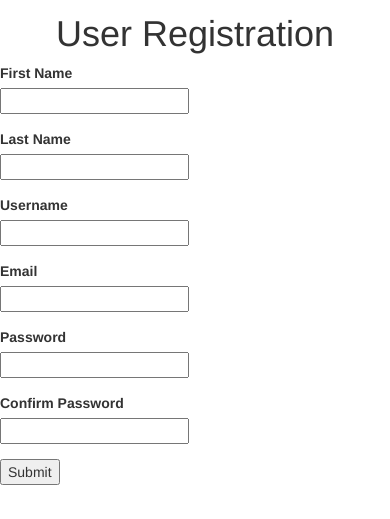
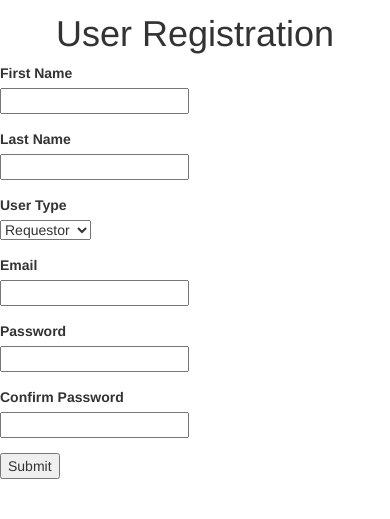
Before and after one commit to bbhambore/abstract-art, a Flask app: page /register/ in a window 390 px wide. Shown: the part 281-800 px from the top of the page. Run offline with Flask 2, Linux system fonts and the light colour scheme; parts of the project's set-up code (start-up, migrations or seed data) failed here and were passed over; some libraries are stand-ins or nearby versions.

Commit message:
Update schema and code for register, login and home pages

```diff
--- a/app.py
+++ b/app.py
@@ -30,14 +30,22 @@ CKEditor(app)
 
 @app.route('/')
 def index():
-    cur = mysql.connection.cursor()
-    resultValue = cur.execute("SELECT * FROM blog")
-    if resultValue > 0:
-        blogs = cur.fetchall()
+    if session:
+        cur = mysql.connection.cursor()
+        query = "SELECT * FROM ((SELECT * FROM question where user_id = " + str(session['userId']) + \
+        ") as q NATURAL JOIN (SELECT * FROM image) as i)"
+        resultValue = cur.execute(query)
+        if resultValue > 0:
+            results = cur.fetchall()
+            cur.close()
+            for result in results:
+                img = base64.b64encode(result["image_blob"]).decode("utf-8")
+                result["image_blob"] = img
+            return render_template('index.html', results = results)
         cur.close()
-        return render_template('index.html', blogs = blogs)
-    cur.close()
-    return render_template('index.html', blogs = None)
+        return render_template('index.html', results = None)
+    else:
+        return redirect('/login')
 
 @app.route('/about/')
 def about():
@@ -57,19 +65,20 @@ def register():
     if request.method == 'POST':
         try:
             userDetails = request.form
+            print(userDetails['last_name'])
             if userDetails['password'] != userDetails['confirm_password']:
                 flash('Passwords do not match! Try again.', 'danger')
                 return render_template('register.html')
             cur = mysql.connection.cursor()
-            cur.execute("INSERT INTO user (first_name, last_name, username, email, password)" \
-            "VALUES(%s, %s, %s, %s, %s)", (userDetails['first_name'], userDetails['last_name'], \
-            userDetails['username'], userDetails['email'], generate_password_hash(userDetails['password'])))
+            cur.execute("INSERT INTO login (password, user_type, first_name, last_name, email)" \
+            "VALUES(%s, %s, %s, %s, %s)", (generate_password_hash(userDetails['password']), \
+            userDetails['user_type'], userDetails['first_name'], userDetails['last_name'], userDetails['email']))
             mysql.connection.commit()
             cur.close()
             flash('Registration successful! Please login.', 'success')
             return redirect('/login')
         except:
-            flash('Your username might already be used', 'danger')
+            flash('User could not be registered', 'danger')
             return render_template('register.html')
     return render_template('register.html')
 
@@ -77,16 +86,19 @@ def register():
 def login():
     if request.method == "POST":
         userDetails = request.form
-        username = userDetails['username']
+        email = userDetails['email']
         cur = mysql.connection.cursor()
-        resultValue = cur.execute("SELECT * FROM user WHERE username = %s", ([username]))
+        resultValue = cur.execute("SELECT * FROM login WHERE email = %s", ([email]))
         if resultValue > 0:
             user = cur.fetchone()
+            print(user)
             if check_password_hash(user['password'], userDetails['password']):
                 session['login'] = True
                 session['firstName'] = user['first_name']
                 session['lastName'] = user['last_name']
-                flash('Welcome ' +session['firstName'] + '! You have been successfully logged in', 'success')
+                session['userId'] = user['user_id']
+                print(session)
+                flash('Welcome ' + session['firstName'] + '! You have been successfully logged in', 'success')
             else:
                 cur.close()
                 flash('Password do not match', 'danger')
@@ -101,29 +113,35 @@ def login():
 
 @app.route('/write-blog/', methods = ['GET', 'POST'])
 def write_blog():
-    if request.method == "POST":
-        blogpost = request.form
-        title = blogpost['title']
-        body = blogpost['body']
-        author = session['firstName'] + ' ' + session['lastName']
-        cur = mysql.connection.cursor()
-        cur.execute("INSERT INTO blog (title, body, author) VALUES (%s, %s, %s)", (title, body, author))
-        mysql.connection.commit()
-        cur.close()
-        flash("Successfully posted new blog", 'success')
-        return redirect('/')
-    return render_template('write-blog.html')
+    if session:
+        if request.method == "POST":
+            blogpost = request.form
+            title = blogpost['title']
+            body = blogpost['body']
+            author = session['firstName'] + ' ' + session['lastName']
+            cur = mysql.connection.cursor()
+            cur.execute("INSERT INTO blog (title, body, author) VALUES (%s, %s, %s)", (title, body, author))
+            mysql.connection.commit()
+            cur.close()
+            flash("Successfully posted new blog", 'success')
+            return redirect('/')
+        return render_template('write-blog.html')
+    else:
+        return redirect('/login')
 
 @app.route('/my-blogs/', methods = ['GET'])
 def my_blogs():
-    author = session['firstName'] + ' ' + session['lastName']
-    cur = mysql.connection.cursor()
-    result_value = cur.execute("SELECT * FROM blog WHERE author = %s", [author])
-    if result_value > 0:
-        my_blogs = cur.fetchall()
-        return render_template('my-blogs.html', my_blogs = my_blogs)
+    if session:
+        author = session['firstName'] + ' ' + session['lastName']
+        cur = mysql.connection.cursor()
+        result_value = cur.execute("SELECT * FROM blog WHERE author = %s", [author])
+        if result_value > 0:
+            my_blogs = cur.fetchall()
+            return render_template('my-blogs.html', my_blogs = my_blogs)
+        else:
+            return render_template('my-blogs.html', my_blogs = None)
     else:
-        return render_template('my-blogs.html', my_blogs = None)
+        return redirect('/login')
 
 @app.route('/edit-blog/<int:id>/', methods = ['GET', 'POST'])
 def edit_blog(id):
@@ -164,8 +182,13 @@ def logout():
 @app.route('/upload/')
 
 def upload():
-    insertBLOB("Bharath", "D:/PGDBA/courses/udemy/flog/joker.jfif")
+    insertBLOB("Terrain", "D:/PGDBA/sem-1/fundamentals-of-database-systems/project/abstract-art/images/img_5terre.jpg","nature")
+    insertBLOB("Forest", "D:/PGDBA/sem-1/fundamentals-of-database-systems/project/abstract-art/images/img_forest.jpg","nature")
+    insertBLOB("Lights", "D:/PGDBA/sem-1/fundamentals-of-database-systems/project/abstract-art/images/img_lights.jpg","lights")
+    insertBLOB("Mountains", "D:/PGDBA/sem-1/fundamentals-of-database-systems/project/abstract-art/images/img_mountains.jpg","nature")
     return render_template('login.html')
+    # insertBLOB("Bharath", "D:/PGDBA/courses/udemy/flog/joker.jfif")
+    # return render_template('login.html')
 
 def convertToBinaryData(filename):
     # Convert digital data to binary format
@@ -173,16 +196,16 @@ def convertToBinaryData(filename):
         binaryData = file.read()
     return binaryData
 
-def insertBLOB(name, photo):
+def insertBLOB(name, photo, category):
     print("Inserting BLOB into python_employee table")
     try:
         cur = mysql.connection.cursor();
-        sql_insert_blob_query = "INSERT INTO python_employee(name, photo) VALUES (%s,%s)"
-
+        # sql_insert_blob_query = "INSERT INTO python_employee(name, photo) VALUES (%s,%s)"
+        sql_insert_blob_query = "INSERT INTO image(image_blob, image_catg, image_name) VALUES (%s,%s,%s)"
         empPicture = convertToBinaryData(photo)
 
         # Convert data into tuple format
-        insert_blob_tuple = (name, empPicture)
+        insert_blob_tuple = (empPicture, category, name)
         result = cur.execute(sql_insert_blob_query, insert_blob_tuple)
         mysql.connection.commit()
         print("Image inserted successfully as a BLOB into python_employee table", result)
@@ -228,7 +251,7 @@ def write_file(data, filename):
 #         blob = row['photo']
 #         image = blob.decode('base64')
 #             # file = row[3]
-#             # print("Storing employee image and bio-data on disk \n")
+#             # print("Storing employee image and bio-data on disk /n")
 #         write_file(image, photo)
 #
 #     except mysql.connection.Error as error:
@@ -259,7 +282,7 @@ def readBLOB(emp_id, photo):
             # file = row[3]
             print("**********************")
             print(type(image))
-            print("Storing employee image and bio-data on disk \n")
+            print("Storing employee image and bio-data on disk /n")
             # img = image.decode('base64')
             img = base64.b64decode(image)
             print(img)
--- a/db.yaml
+++ b/db.yaml
@@ -1,4 +1,4 @@
 mysql_host: 'localhost'
 mysql_user: 'user'
 mysql_password: 'Welcome123$'
-mysql_db: 'flog_db'
+mysql_db: 'abstractdb'
--- a/templates/login.html
+++ b/templates/login.html
@@ -7,9 +7,9 @@
 <form class = "form-horizontal" method = "POST">
 
   <div class = "form-group">
-    <label class = "control-label col-sm-2"> Username </label>
+    <label class = "control-label col-sm-2"> Email </label>
     <div class = "col-sm-5">
-      <input type = "text" name = "username"/>
+      <input type = "text" name = "email"/>
     </div>
   </div>
 
--- a/templates/register.html
+++ b/templates/register.html
@@ -20,9 +20,12 @@
   </div>
 
   <div class = "form-group">
-    <label class = "control-label col-sm-2"> Username </label>
+    <label class = "control-label col-sm-2"> User Type </label>
     <div class = "col-sm-5">
-      <input type = "text" name = "username"/>
+      <select name = "user_type">
+        <option value = "Requestor"> Requestor </option>
+        <option value = "Responder"> Responder </option>
+      </select>
     </div>
   </div>
 
```
Also changed, not shown: templates/index.html (+11 -5 lines), 1 other file.
